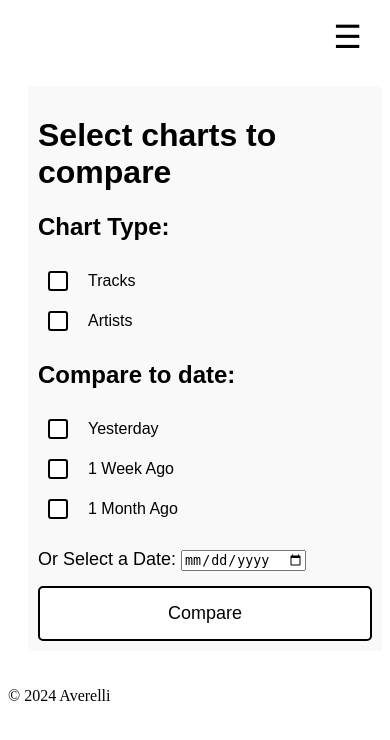
After one commit to averelli/spotify-stats, a Flask app: template web/templates/compare_form.html in a window 390 px wide. The commit adds this page. Shown: the top 740 px of the page. Run offline with Flask 3, Linux system fonts and the light colour scheme; the template is opened without the code that fills it, so the values that code supplies are empty.

Commit message:
Change the comparison web display

```diff
--- a/web/static/compare-form.css
+++ b/web/static/compare-form.css
@@ -1,14 +1,9 @@
-/* Flexbox centering */
-body, html {
-    height: 100%;
-    margin: 0;
-}
-
+/* Main form styles */
 .form-container {
     display: flex;
     justify-content: center; /* Center horizontally */
     align-items: center;     /* Center vertically */
-    height: 100vh;           /* Full viewport height */
+    height: 90vh;           /* Full viewport height */
 }
 
 form {
@@ -62,9 +57,89 @@ button[type="submit"] {
     color: black;
     cursor: pointer;
     transition: background-color 0.3s;
+    font-size: large;
 }
 
 button[type="submit"]:hover {
     background-color: black;
-    color: #fff
+    color: #fff;
 }
+
+.form-group {
+    font-size: large;
+}
+
+button {
+    margin-top: 15px;
+}
+
+/* Mobile-friendly styles */
+@media (max-width: 400px) {
+    /* Full page form layout, aligned from top to bottom */
+    .form-container {
+        display: block;
+        padding: 20px;
+        height: auto; /* No fixed height */
+    }
+
+    form {
+        width: 100%;
+        padding: 10px;
+        border-radius: 0;
+        border: none;
+    }
+
+    .button-group {
+        display: block; /* Stack radio buttons vertically */
+        gap: 10px;
+        margin-bottom: 20px;
+    }
+
+    /* Ensure radio buttons are hidden */
+    .button-group input[type="radio"] {
+        position: absolute;
+        opacity: 0;
+    }
+
+    /* Override label styling for mobile to remove border and background */
+    .button-group input[type="radio"] + label {
+        display: flex;
+        align-items: center;
+        padding: 10px;
+        cursor: pointer;
+        gap: 10px;
+        background-color: transparent !important; /* Override default background */
+        border: none !important; /* Remove border for mobile */
+        color: black !important; /* Ensure text color stays black */
+    }
+
+    /* Checkbox appearance */
+    .button-group input[type="radio"] + label::before {
+        content: '';
+        display: inline-block;
+        width: 20px;
+        height: 20px;
+        border: 2px solid black;
+        border-radius: 3px; /* Slightly rounded corners */
+        background-color: white;
+        margin-right: 10px;
+        box-sizing: border-box; /* Ensure proper border alignment */
+    }
+
+    /* When checked, fill the checkbox with black (no checkmark) */
+    .button-group input[type="radio"]:checked + label::before {
+        background-color: black;
+    }
+
+    /* Adjust submit button for full width */
+    button[type="submit"] {
+        width: 100%;
+        padding: 15px;
+        border-radius: 5px;
+    }
+
+    button[type="submit"]:hover {
+        background-color: white;
+        color: black;
+    }
+}
--- /dev/null
+++ b/web/templates/compare_form.html
@@ -0,0 +1,69 @@
+{% extends "base.html" %}
+
+{% block title %} Compare Charts {% endblock %}
+
+{% block styles %}
+    <link rel="stylesheet" href="{{ url_for('static', filename='compare-form.css') }}">
+{% endblock %}
+
+{% block content %}
+    <div class="form-container">
+        <form action="/compare_form" method="post">
+            <h1>Select charts to compare</h1>
+
+            <!-- Radio button group for selecting 'tracks' or 'artists' -->
+            <h2>Chart Type:</h2>
+            <div class="button-group">
+                <input type="radio" id="tracks" name="type" value="tracks" required>
+                <label for="tracks">Tracks</label>
+
+                <input type="radio" id="artists" name="type" value="artists" required>
+                <label for="artists">Artists</label>
+            </div>
+
+            <!-- Radio button group for selecting date to compare -->
+            <h2>Compare to date:</h2>
+            <div class="button-group">
+                <input type="radio" id="yesterday" name="date_option" value="yesterday">
+                <label for="yesterday">Yesterday</label>
+
+                <input type="radio" id="week_ago" name="date_option" value="week_ago">
+                <label for="week_ago">1 Week Ago</label>
+
+                <input type="radio" id="month_ago" name="date_option" value="month_ago">
+                <label for="month_ago">1 Month Ago</label>
+            </div>
+
+            <!-- Calendar input for custom date -->
+            <div class="form-group">
+                <label for="custom_date">Or Select a Date:</label>
+                <input type="date" id="custom_date" name="custom_date">
+            </div>
+
+            <!-- Submit button -->
+            <button type="submit">Compare</button>
+        </form>
+    </div>
+
+    <script>
+        // Get references to the radio buttons and the custom date input
+        const radioButtons = document.querySelectorAll('input[name="date_option"]');
+        const customDateInput = document.getElementById('custom_date');
+
+        // Add event listener for the custom date input
+        customDateInput.addEventListener('change', function() {
+            // Deselect all radio buttons when a custom date is selected
+            radioButtons.forEach(function(radio) {
+                radio.checked = false;
+            });
+        });
+
+        // Add event listeners for radio buttons to clear the custom date input when any radio is selected
+        radioButtons.forEach(function(radio) {
+            radio.addEventListener('change', function() {
+                customDateInput.value = ''; // Clear custom date when a radio button is selected
+            });
+        });
+    </script>
+
+{% endblock %}
--- a/web/templates/home.html
+++ b/web/templates/home.html
@@ -13,6 +13,7 @@
             <a href="{{ url_for('main.compare_form') }}" class="nav-button">Compare Charts</a>
             <a href="{{ url_for('main.top_tracks') }}" class="nav-button">Top Tracks</a>
             <a href="{{ url_for('main.top_artists') }}" class="nav-button">Top Artists</a>
+            <a href="{{ url_for('main.dev') }}" class="nav-button">Dev button</a>
         </div>
     </div>
 </body>
```
Also changed, not shown: web/templates/compare-form.html (deleted, +0 -45 lines), web/templates/compare.html (+33 -3 lines).
